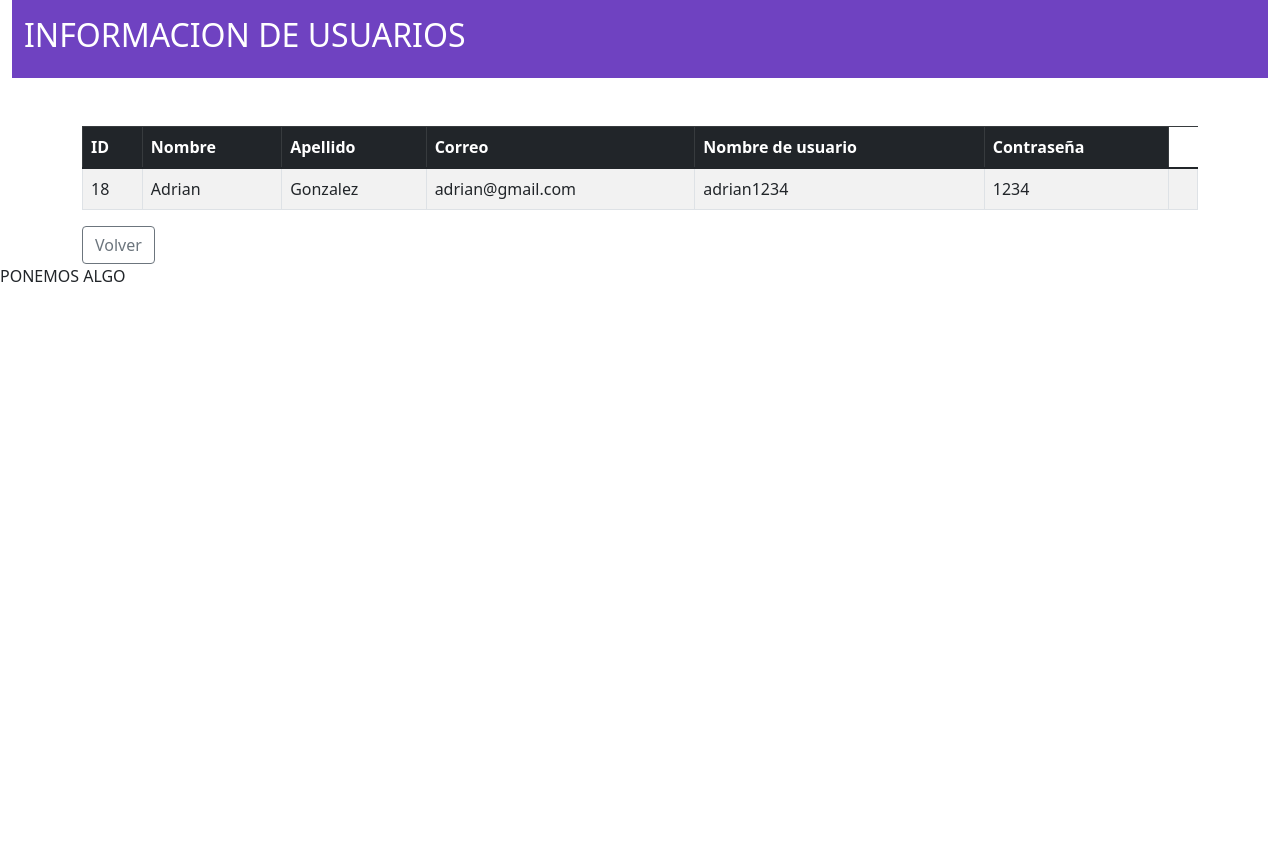
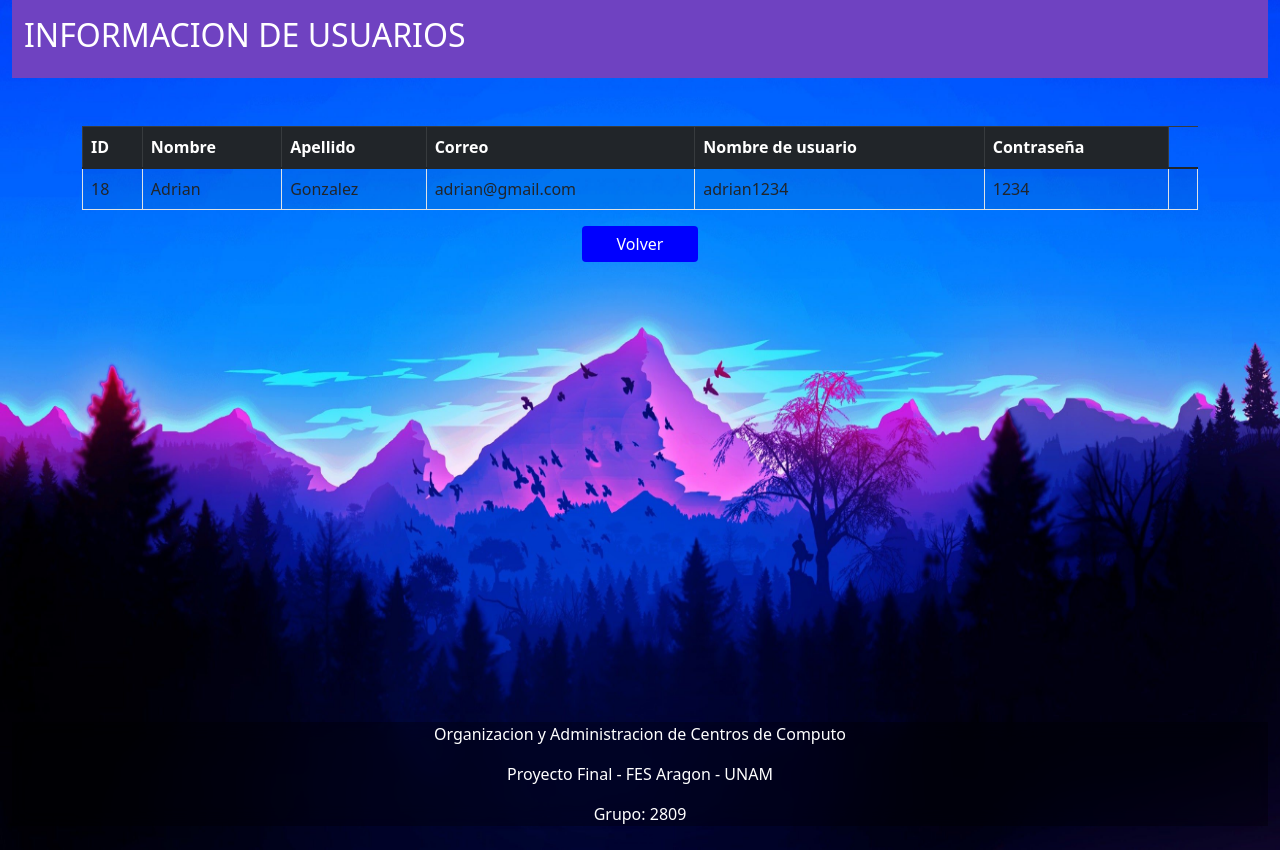
Before and after one commit to Javier-Gonzalez-Valadez/Proyecto-OACC, a PHP site: page /Proyecto-OACC/vista_leer.php?id=18 in a window 1280 px wide. Before the commit the page ends 282 px from the top, so only its background shows below. Run offline with PHP 8.4, Linux system fonts and the light colour scheme; data comes from the database, SQL or seed files in the repository; some libraries are stand-ins or nearby versions.

Commit message:
Modificaciones FrontEnd

```diff
--- /dev/null
+++ b/assets/Recursos/estiloLeer.css
@@ -0,0 +1,16 @@
+body{
+    background-image: url('imagenes/BG7.jpg');
+    background-size: cover;
+    background-repeat: no-repeat;
+    background-size: 100% 850px;
+    height: 850px;
+}
+
+footer{
+    text-align: center;
+    backdrop-filter: blur(10px);
+    background-color: rgba(0, 0, 0, 0.3);
+    color: #fff;
+    margin-top:31px;
+    margin-top: 460px;
+}
--- a/vista_leer.php
+++ b/vista_leer.php
@@ -7,6 +7,10 @@ $query->bind_param("i", $id);
 $query->execute();
 $resultado = $query->get_result();
 ?>
+<head>
+    <link href="assets/Recursos/estiloLeer.css" rel="stylesheet" type="text/css">
+</head>
+<body>
     <header>
         <nav class="navbar" style="background-color: #6f42c1">
             <div class="container-fluid">
@@ -47,8 +51,14 @@ $resultado = $query->get_result();
             </table>
 
             <div class="form-group">
-            <a class="btn btn-md btn-outline-secondary" href="listar.php">Volver</a>
+                <a class="btn btn-md btn-outline-secondary" href="listar.php" style="background-color:blue;color: white;border:white;display:block;margin-left:500px;margin-right:500px;">Volver</a>
             </div>
         </div>
     </div>
-<?php include_once "piePagina.php" ?>
+    <footer>
+        <p>Organizacion y Administracion de Centros de Computo</p>
+        <p>Proyecto Final - FES Aragon - UNAM</p>
+        <p>Grupo: 2809</p>
+    </footer>
+</body>
+<?php?>
```
Also changed, not shown: assets/Recursos/imagenes/BG7.jpg (added). Lines whose indentation alone changed are shown as unchanged.
